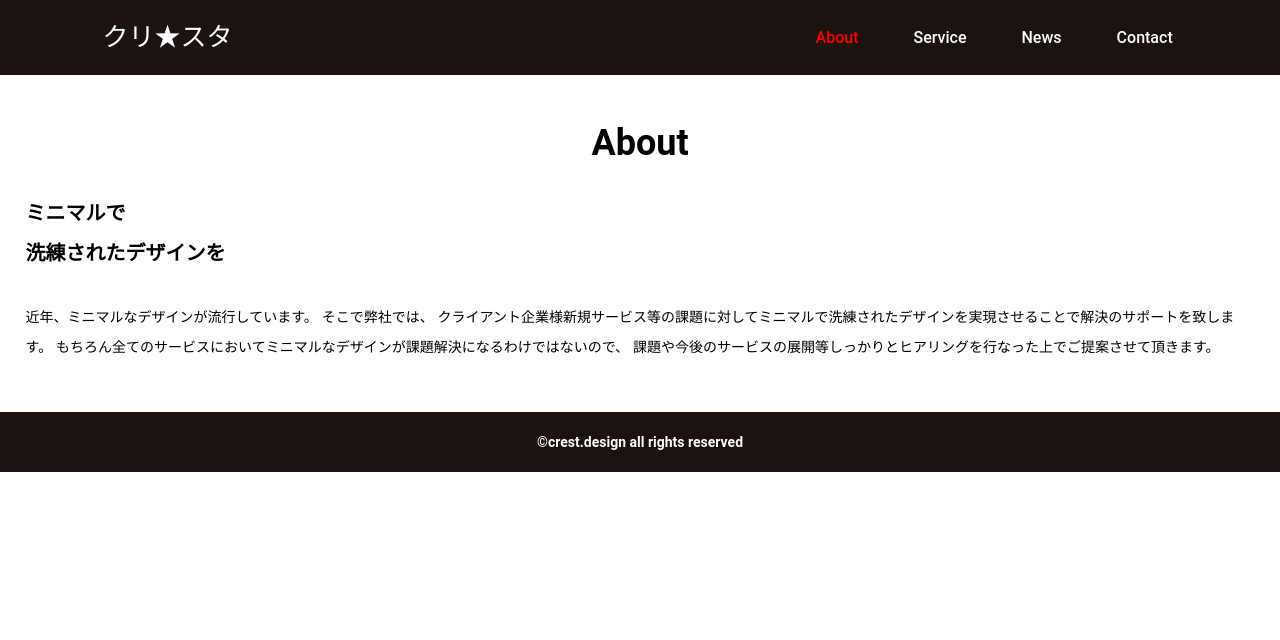
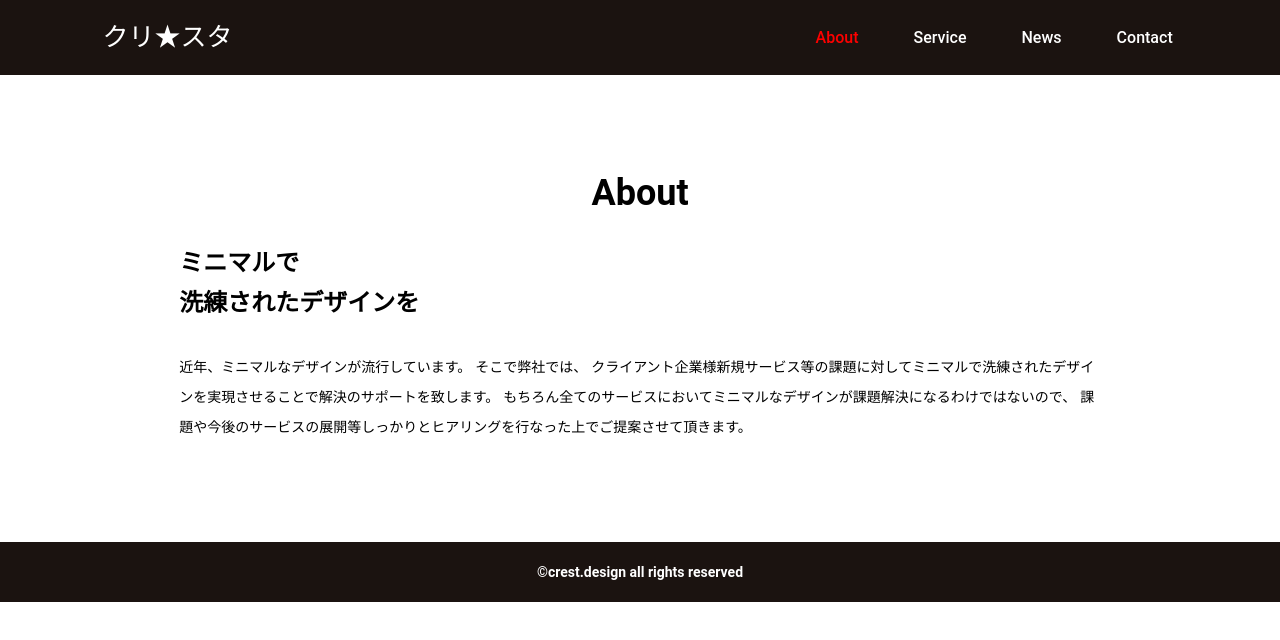
Before and after one commit to Y-Trs/reproduction1-react, a React (Create React App) app: page /about in a window 1280 px wide. Shown: the top 640 px of the page. Built offline with nearby package versions, Linux system fonts and the light colour scheme.

Commit message:
pc用にaboutとserviceのスタイルを作成

```diff
--- a/src/components/About.jsx
+++ b/src/components/About.jsx
@@ -2,6 +2,7 @@ import React from 'react'
 import styled from 'styled-components';
 import { Title, UnitInfoWrap } from './index'
 import aboutList from '../info/about'
+import device from '../breakPoints';
 
 const About = () => {
   return (
@@ -16,4 +17,8 @@ export default About
 
 const StyledAbout = styled.section`
   padding: 50px 2%;
+
+  @media ${device.pc} {
+    padding: 100px 14%;
+  }
 `
--- a/src/components/Summary.jsx
+++ b/src/components/Summary.jsx
@@ -1,5 +1,6 @@
 import React from 'react'
 import styled from 'styled-components'
+import device from '../breakPoints'
 
 const Summary = (props) => {
   return (
@@ -16,4 +17,8 @@ const StyledSummary = styled.h3`
     font-style: normal;
     line-height: 40px;
     white-space: pre-wrap;
+
+    @media ${device.pc} {
+      font-size: 24px;
+    }
 `
--- a/src/components/UnitInfo.jsx
+++ b/src/components/UnitInfo.jsx
@@ -1,6 +1,7 @@
 import React from 'react'
 import styled from 'styled-components'
 import { UnitDescWrap, Img } from './index'
+import device from '../breakPoints'
 
 const UnitInfo = (props) => {
   return (
@@ -18,4 +19,9 @@ const StyledUnitInfo = styled.div`
     justify-content: start;
     flex-direction: column;
     gap: 40px;
+
+    @media ${device.pc} {
+      flex-direction: row-reverse;
+      gap: 7%;
+    }
 `
```
